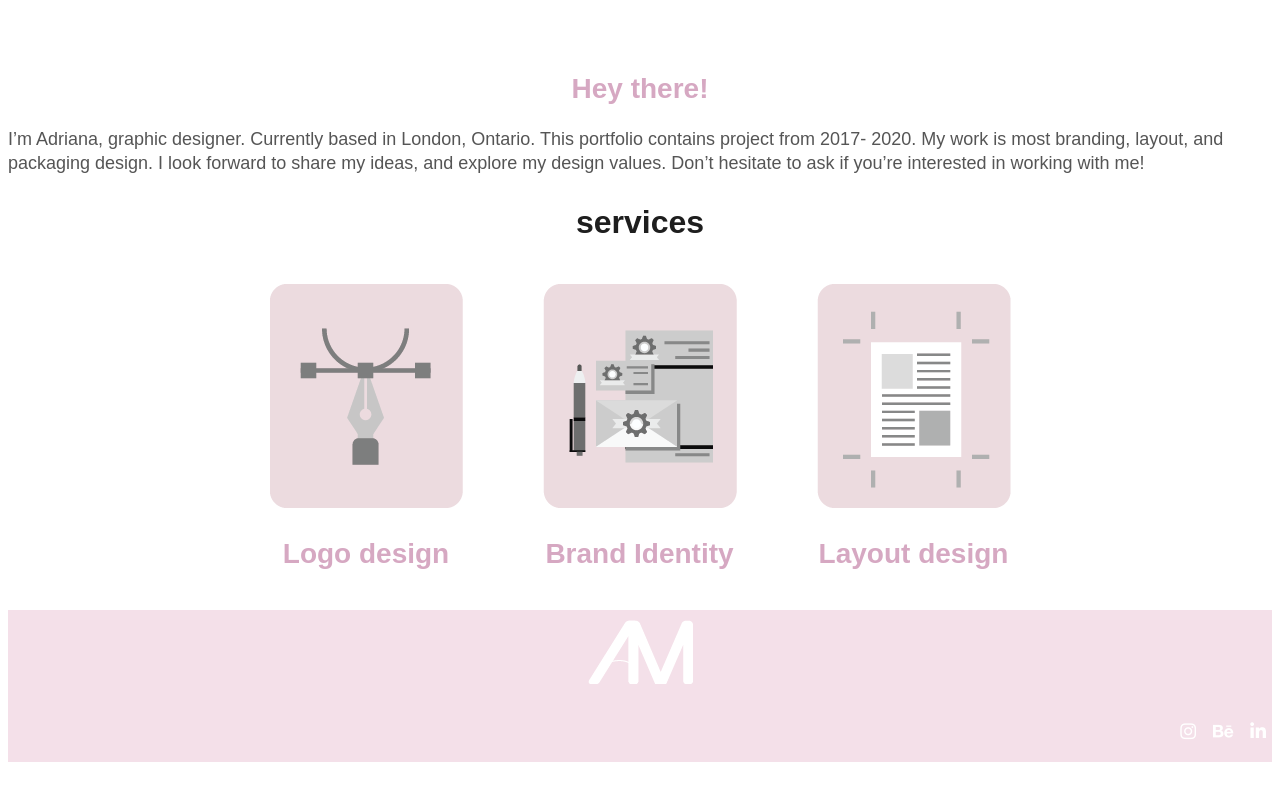
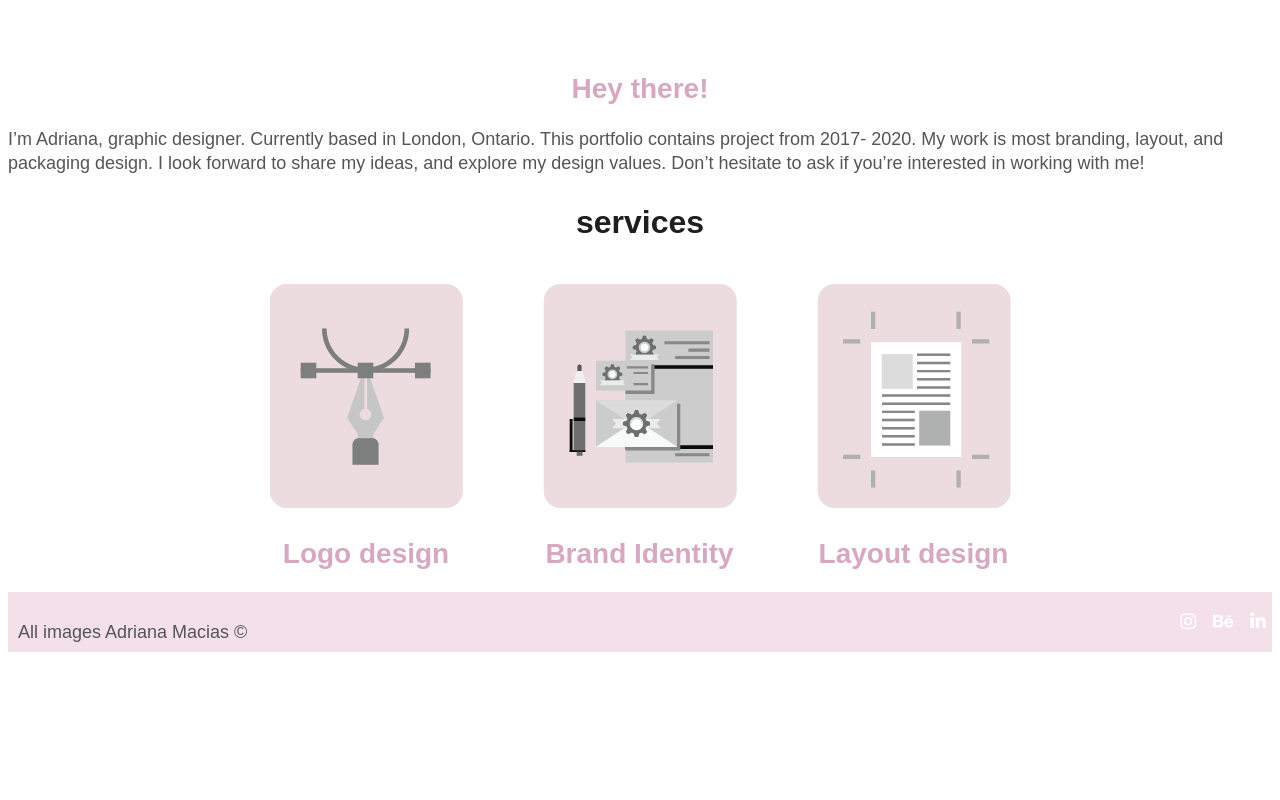
Before and after one commit to adrianamaciaso/portfolio, a plain HTML site: page index.html in a window 1280 px wide. Drawn offline with Linux system fonts and the light colour scheme; a web font is replaced by a local one.

Commit message:
arreglando footer

```diff
--- a/css/main.css
+++ b/css/main.css
@@ -218,3 +218,9 @@ margin-right: 6px;
       display: flex;
       justify-content: flex-end;
     }
+#copyright{
+    float: left;
+}
+#copyright p{
+    padding-left: 10px;
+}
--- a/index.html
+++ b/index.html
@@ -88,9 +88,9 @@
     </section>
 
     <footer id="footer" role="contentinfo">
+          <div class="flex-container">
+        <div id="copyright"><p>All images Adriana Macias  &copy;</p></div></div>
 
-        <figure id="brand" class="flex-container">
-            <img src="images/logo-white.png" alt="adriana macias graphic designer personal logo in white"/></figure>
 
         <div id="social" class="flex-container">
             <ul>
```
Also changed, not shown: images/hero-imagee.jpg.
